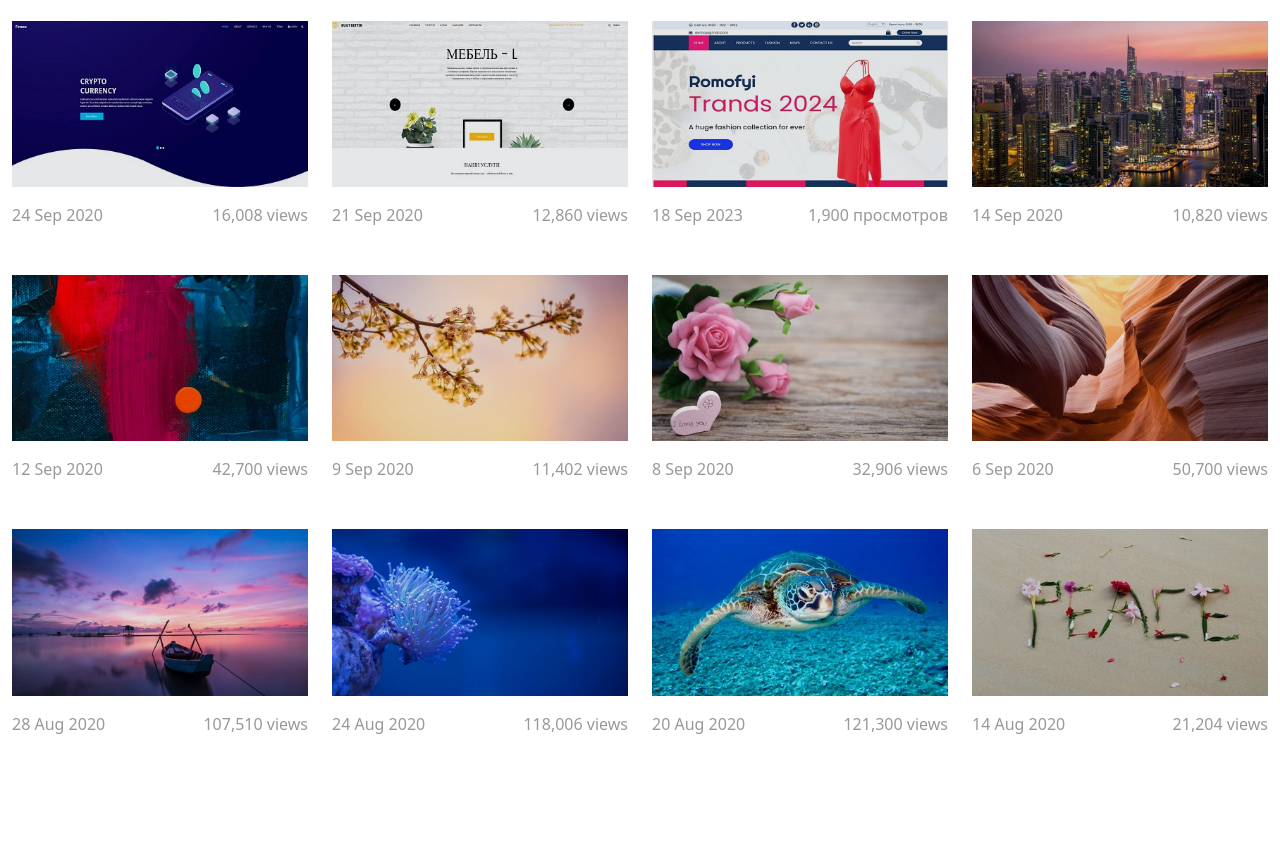
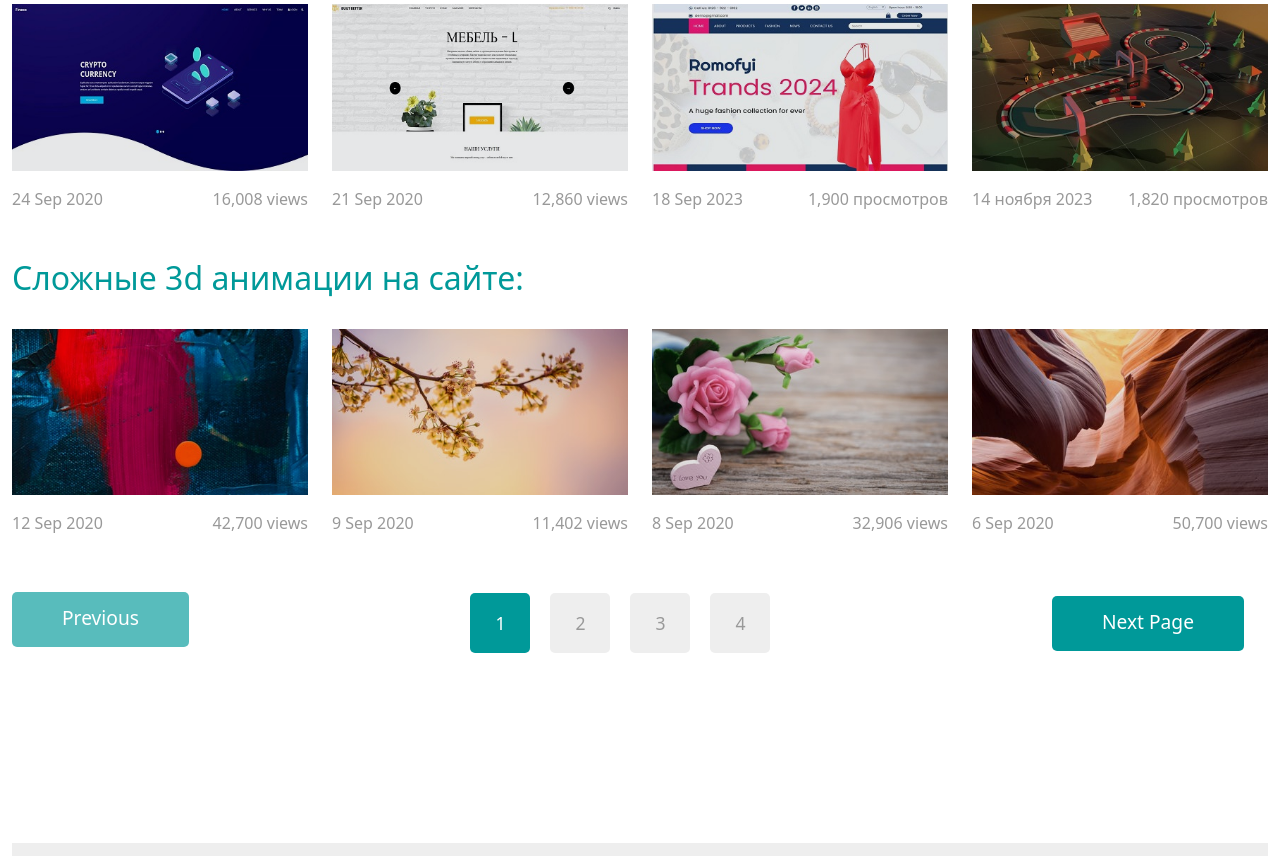
Before and after one commit to EugeneZakhno/portfolio, a plain HTML site: page 3d-sites.html in a window 1280 px wide. Shown: the part 904-1760 px from the top of the page. Drawn offline with Linux system fonts and the light colour scheme.

Commit message:
update 3d sites (3d game)

```diff
--- a/3d-sites.html
+++ b/3d-sites.html
@@ -170,16 +170,27 @@ https://templatemo.com/tm-556-catalog-z
             </div>
             <div class="col-xl-3 col-lg-4 col-md-6 col-sm-6 col-12 mb-5">
                 <figure class="effect-ming tm-video-item">
-                    <img src="img/img-08.jpg" alt="Image" class="img-fluid">
+                    <img src="img/img-34.jpg" alt="Image" class="img-fluid">
                     <figcaption class="d-flex align-items-center justify-content-center">
-                        <h2>New York</h2>
-                        <a href="bots.html">View more</a>
+                        <h2>3D - игры</h2>
+                        <a href="https://eugenezakhno.github.io/car-physics/">View more</a>
                     </figcaption>
                 </figure>
                 <div class="d-flex justify-content-between tm-text-gray">
-                    <span>14 Sep 2020</span>
-                    <span>10,820 views</span>
+                    <span>14 ноября 2023</span>
+                    <span>1,820 просмотров</span>
                 </div>
+            </div>
+            <div class="row mb-4">
+                <!-- сложные 3d анимации (при нажатии на кнопку 3d-модель приходит в движение (разворачивается/сворачивается)) -->
+                <h2 class="col-6 tm-text-primary">
+                    Сложные 3d анимации на сайте:
+                </h2>
+                <!--   <div class="col-6 d-flex justify-content-end align-items-center">
+                       <form action="" class="tm-text-primary">
+                           Page <input type="text" value="1" size="1" class="tm-input-paging tm-text-primary"> of 180
+                       </form>
+                   </div> -->
             </div>
             <div class="col-xl-3 col-lg-4 col-md-6 col-sm-6 col-12 mb-5">
                 <figure class="effect-ming tm-video-item">
@@ -233,59 +244,7 @@ https://templatemo.com/tm-556-catalog-z
                     <span>50,700 views</span>
                 </div>
             </div>
-            <div class="col-xl-3 col-lg-4 col-md-6 col-sm-6 col-12 mb-5">
-                <figure class="effect-ming tm-video-item">
-                    <img src="img/img-13.jpg" alt="Image" class="img-fluid">
-                    <figcaption class="d-flex align-items-center justify-content-center">
-                        <h2>Purple</h2>
-                        <a href="bots.html">View more</a>
-                    </figcaption>
-                </figure>
-                <div class="d-flex justify-content-between tm-text-gray">
-                    <span>28 Aug 2020</span>
-                    <span>107,510 views</span>
-                </div>
-            </div>
-            <div class="col-xl-3 col-lg-4 col-md-6 col-sm-6 col-12 mb-5">
-                <figure class="effect-ming tm-video-item">
-                    <img src="img/img-14.jpg" alt="Image" class="img-fluid">
-                    <figcaption class="d-flex align-items-center justify-content-center">
-                        <h2>Sea</h2>
-                        <a href="bots.html">View more</a>
-                    </figcaption>
-                </figure>
-                <div class="d-flex justify-content-between tm-text-gray">
-                    <span>24 Aug 2020</span>
-                    <span>118,006 views</span>
-                </div>
-            </div>
-            <div class="col-xl-3 col-lg-4 col-md-6 col-sm-6 col-12 mb-5">
-                <figure class="effect-ming tm-video-item">
-                    <img src="img/img-15.jpg" alt="Image" class="img-fluid">
-                    <figcaption class="d-flex align-items-center justify-content-center">
-                        <h2>Turtle</h2>
-                        <a href="bots.html">View more</a>
-                    </figcaption>
-                </figure>
-                <div class="d-flex justify-content-between tm-text-gray">
-                    <span>20 Aug 2020</span>
-                    <span>121,300 views</span>
-                </div>
-            </div>
-            <div class="col-xl-3 col-lg-4 col-md-6 col-sm-6 col-12 mb-5">
-                <figure class="effect-ming tm-video-item">
-                    <img src="img/img-16.jpg" alt="Image" class="img-fluid">
-                    <figcaption class="d-flex align-items-center justify-content-center">
-                        <h2>Peace</h2>
-                        <a href="bots.html">View more</a>
-                    </figcaption>
-                </figure>
-                <div class="d-flex justify-content-between tm-text-gray">
-                    <span>14 Aug 2020</span>
-                    <span>21,204 views</span>
-                </div>
-            </div>
-        </div> <!-- row -->
+
         <div class="row tm-mb-90">
             <div class="col-12 d-flex justify-content-between align-items-center tm-paging-col">
                 <a href="javascript:void(0);" class="btn btn-primary tm-btn-prev mb-2 disabled">Previous</a>
@@ -329,7 +288,7 @@ https://templatemo.com/tm-556-catalog-z
             </div>
             <div class="row">
                 <div class="col-lg-8 col-md-7 col-12 px-5 mb-3">
-                    Copyright 2020 Catalog-Z Company. All rights reserved.
+                    Copyright 2024 Catalog-Z Company. All rights reserved.
                 </div>
                 <div class="col-lg-4 col-md-5 col-12 px-5 text-right">
                     Designed by <a href="https://templatemo.com" class="tm-text-gray" rel="sponsored" target="_parent">TemplateMo</a>
```
Also changed, not shown: img/img-32.jpg, img/img-34.jpg (added).
